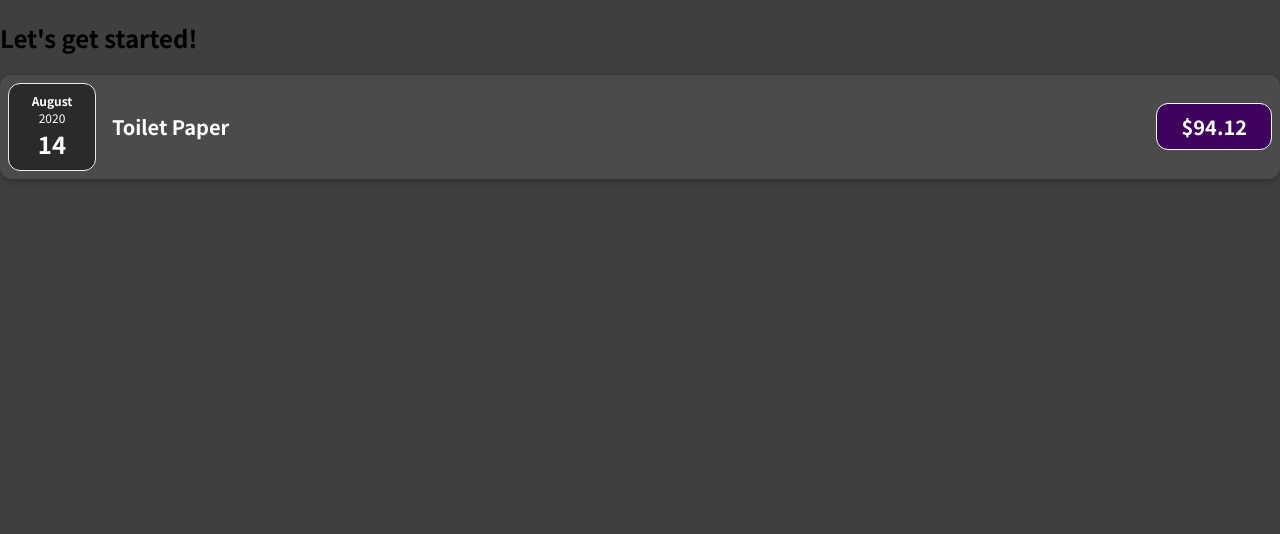
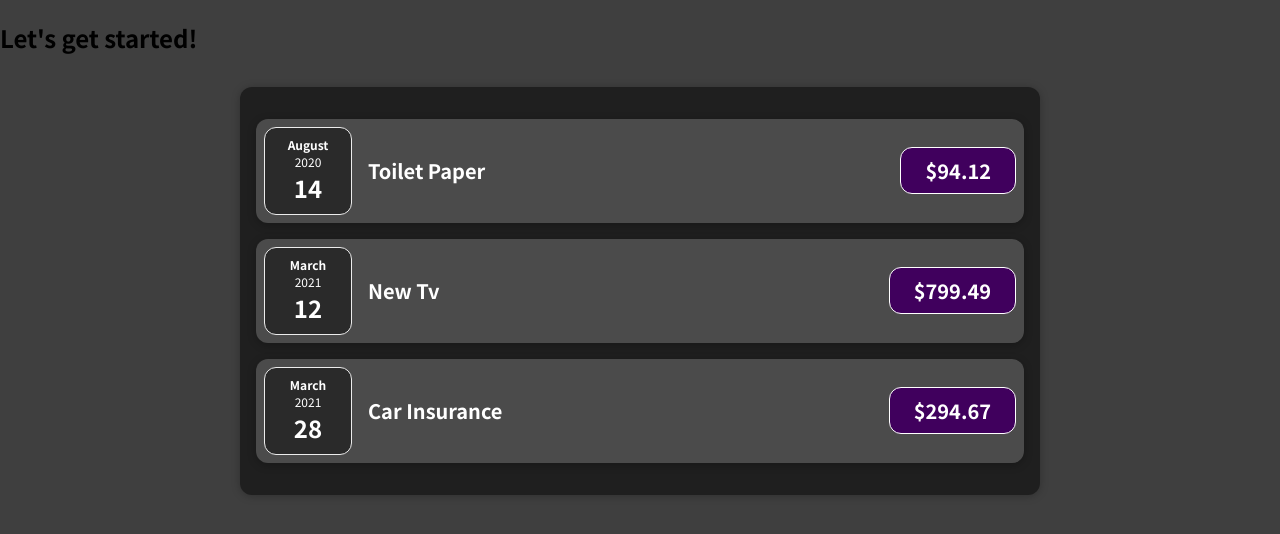
Before and after one commit to GustavoGomesDias/expense-tracker, a JavaScript app: page / in a window 1280 px wide. Shown: the top 534 px of the page. Built offline with nearby package versions, Linux system fonts and the light colour scheme.

Commit message:
feat: task 1 solution

```diff
--- a/src/App.js
+++ b/src/App.js
@@ -1,4 +1,4 @@
-import ExpenseItem from './components/ExpenseItem';
+import Expenses from './components/Expenses';
 
 function App() {
   const expenses = [
@@ -25,7 +25,7 @@ function App() {
   return (
     <div>
       <h2>Let's get started!</h2>
-      <ExpenseItem expenses={expenses}/>
+      <Expenses items={expenses} />
     </div>
   );
 }
--- a/src/components/ExpenseItem.js
+++ b/src/components/ExpenseItem.js
@@ -2,15 +2,15 @@ import ExpenseDate from './ExpenseDate';
 import './ExpenseItem.css';
 
 function ExpenseItem(props) {
-  const date = props.expenses[0].date;
+  const date = props.expenses.date;
 
   return (
     <div className="expense-item">
       <ExpenseDate date={date}/>
       <div className="expense-item__description">
-        <h2>{props.expenses[0].title}</h2>
+        <h2>{props.expenses.title}</h2>
         <div className="expense-item__price">
-          ${props.expenses[0].amount}
+          ${props.expenses.amount}
         </div>
       </div>
     </div>
--- /dev/null
+++ b/src/components/Expenses.css
@@ -0,0 +1,9 @@
+.expenses {
+  padding: 1rem;
+  background-color: rgb(31, 31, 31);
+  margin: 2rem auto;
+  width: 50rem;
+  max-width: 95%;
+  border-radius: 12px;
+  box-shadow: 0 1px 8px rgba(0, 0, 0, 0.25);
+}
--- /dev/null
+++ b/src/components/Expenses.js
@@ -0,0 +1,15 @@
+import './Expenses.css';
+import ExpenseItem from './ExpenseItem';
+
+
+function Expenses(props) {
+  return (
+    <div className="expenses">
+      <ExpenseItem expenses={props.items[0]} />
+      <ExpenseItem expenses={props.items[1]} />
+      <ExpenseItem expenses={props.items[2]} />
+    </div>
+  );
+}
+
+export default Expenses;
```
Also changed, not shown: 1 other file (tests, documents, lock files or other folders).
